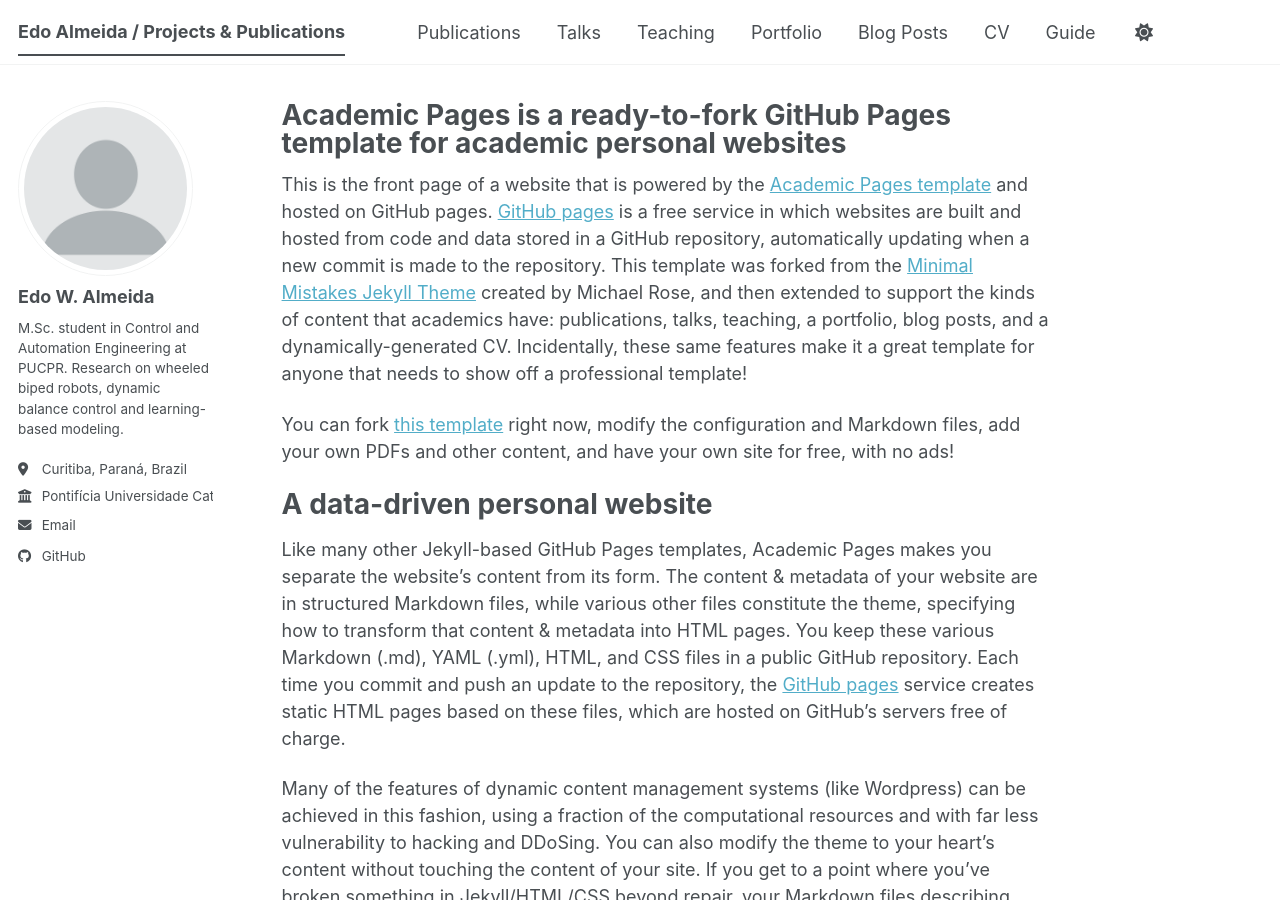
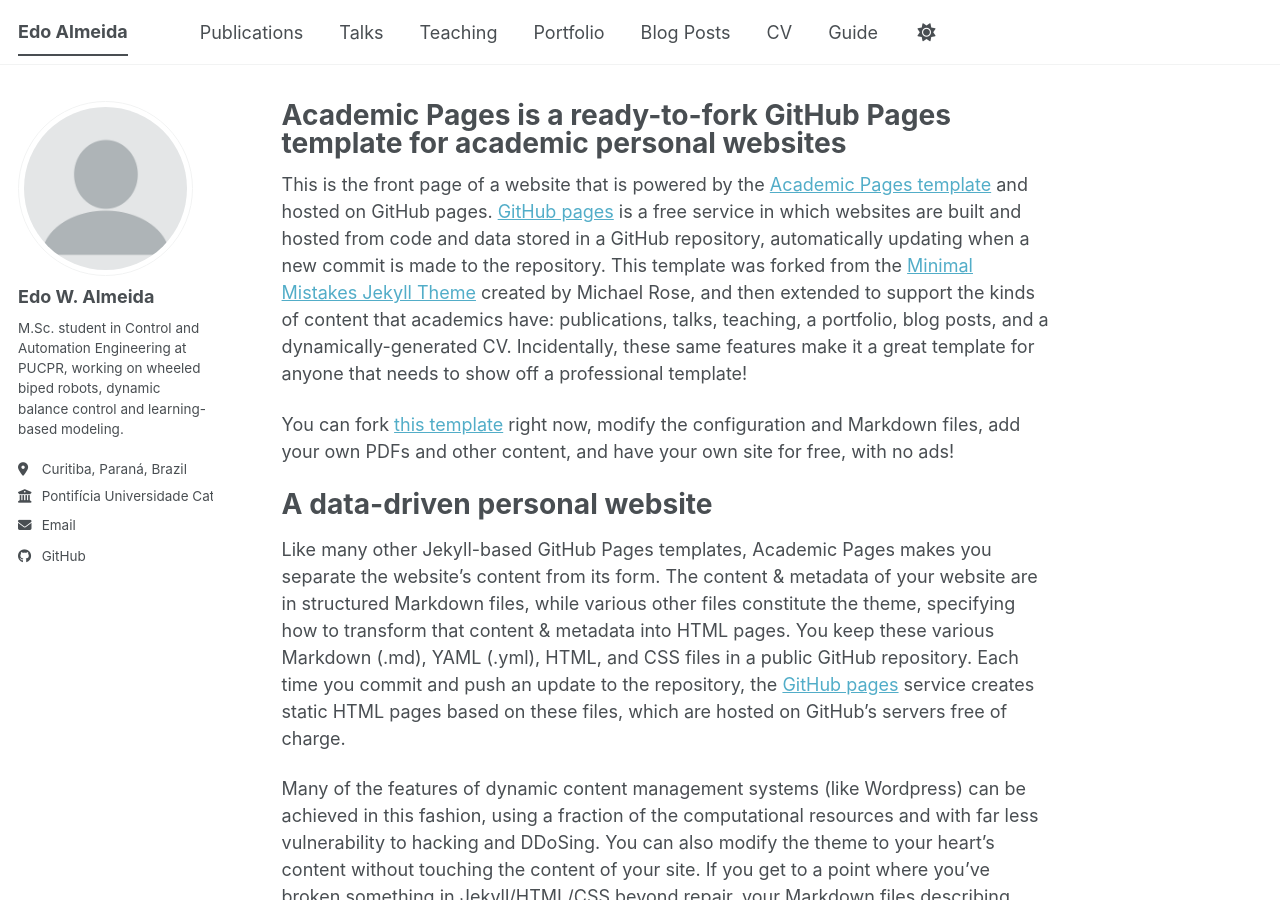
Before and after one commit to EdoAlmeida/EdoAlmeida.github.io, a Jekyll site: the page built from _pages/about.md, in a window 1280 px wide and 900 px high. Built offline with Jekyll 4.4.1, drawn with Linux system fonts in a browser that asks for light colours; a script bundle is joined from its source files by our own code; library files that are not in the unit come from our copies.

Commit message:
Revise site title, bio, and timezone settings
Updated personal information and site settings in the configuration file.

```diff
--- a/_config.yml
+++ b/_config.yml
@@ -9,7 +9,7 @@
 # Basic Site Settings
 locale                   : "en-US"
 site_theme               : "default" # The available themes options are "default", "air", "sunrise", "mint", "dirt" and "contrast"
-title                    : "Edo Almeida / Projects & Publications"
+title                    : "Edo Almeida"
 title_separator          : "-"
 name                     : &name "Edo Walfrido de Almeida"
 description              : &description "Academic website with projects, publications and research activities."   # Update this with a general description of your site, this is the default if not overridden by a page
@@ -26,7 +26,7 @@ author:
   avatar           : "profile.png"
   name             : "Edo W. Almeida"
   pronouns         : # example: "she/her"
-  bio              : "M.Sc. student in Control and Automation Engineering at PUCPR. Research on wheeled biped robots, dynamic balance control and learning-based modeling."
+  bio              : "M.Sc. student in Control and Automation Engineering at PUCPR, working on wheeled biped robots, dynamic balance control and learning-based modeling."
   location         : "Curitiba, Paraná, Brazil"
   employer         : "Pontifícia Universidade Católica do Paraná"
   uri              : # URL
@@ -51,7 +51,7 @@ author:
   bitbucket        : # Username - Update with your username on the site
   codepen          : # Username
   dribbble         : # Username
-  github           : "academicpages"
+  github           : "EdoAlmeida"
   kaggle           : # Username
   stackoverflow    : # User number or user number and name (i.e., use "1" or "1/jeff-atwood")
 
@@ -155,7 +155,7 @@ social:
 
 # Analytics
 analytics:
-  provider               :  "false" # false (default), "google", "google-universal", "google-analytics-4", "custom"
+  provider               :  false # false (default), "google", "google-universal", "google-analytics-4", "custom"
   google:
     tracking_id          :
 
@@ -302,7 +302,7 @@ sass:
 permalink: /:categories/:title/
 # paginate: 5 # amount of posts to show
 # paginate_path: /page:num/
-timezone: Etc/UTC # https://en.wikipedia.org/wiki/List_of_tz_database_time_zones
+timezone: America/Sao_Paulo # https://en.wikipedia.org/wiki/List_of_tz_database_time_zones
 
 
 # Plugins
```
